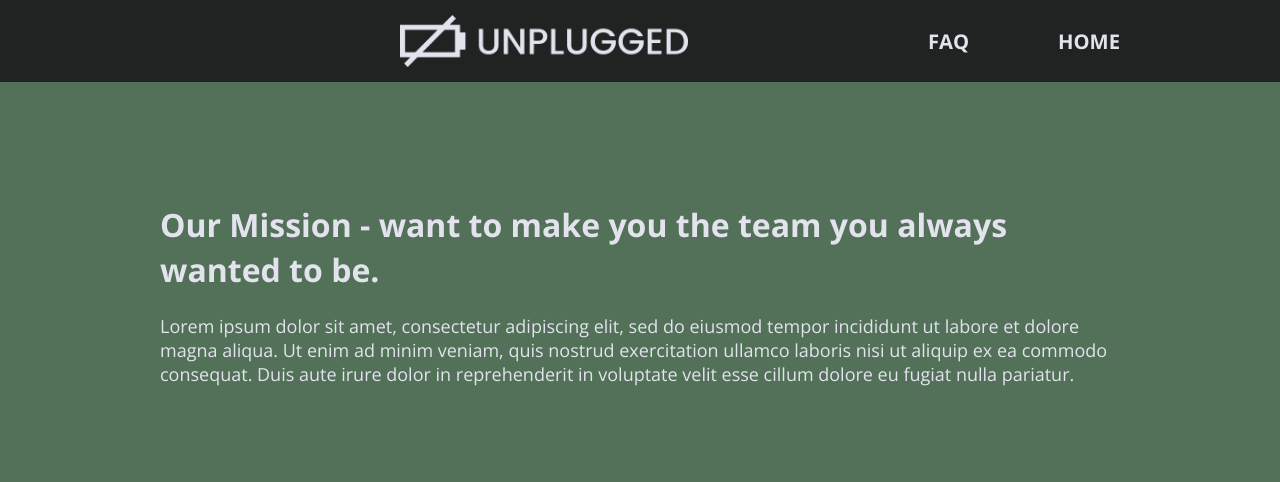
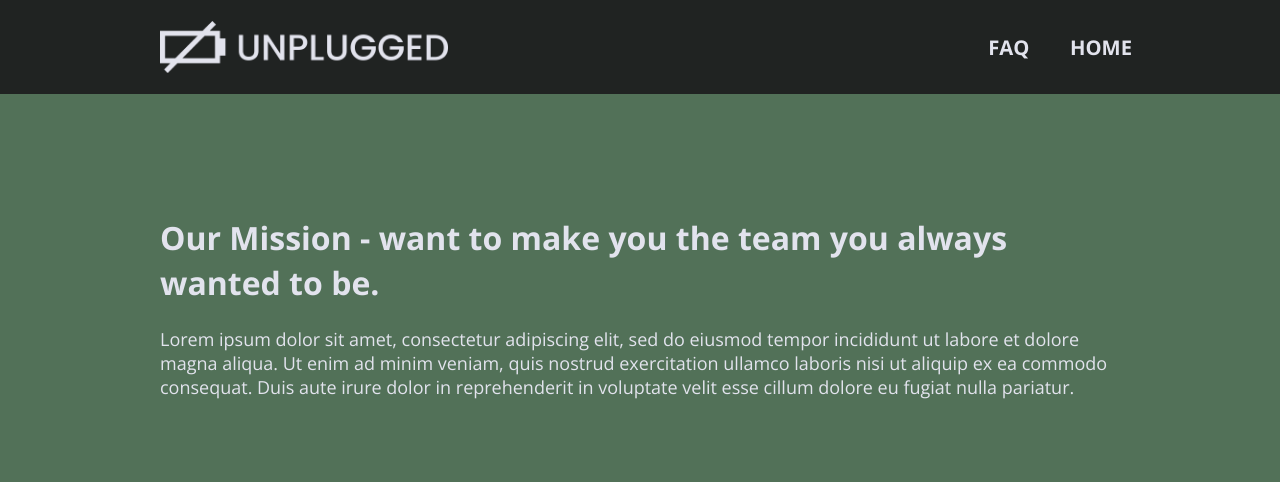
Before and after one commit to Josh-Darling13/unplugged, a website: page about/index.html in a window 1280 px wide. Shown: the top 482 px of the page. Drawn offline with nearby package versions, Linux system fonts and the light colour scheme; files that its build step writes are made by us from their sources; files whose address does not match are found by name.

Commit message:
added missing divs updated CSS

```diff
--- a/about/index.html
+++ b/about/index.html
@@ -34,20 +34,19 @@
 <body>
   <header>                                                                          <!--************* HEADER *****************-->
     <div class="content-wrapper">                                                   <!--************* Content wraper *****************-->
-        <a href="#">
-          <figure>
-            <a href="#">
-              <img src="../img/unpluggedlogo.png" alt="unplugged logo">
-            </a>
-          </figure>
+      <figure>
+        <a href="../index.html">
+          <img src="../img/unpluggedlogo.png" alt="unplugged logo">
         </a>
-        <div class="header-divider"></div>                                                <!--************* header divider *****************-->
+      </figure>
+      <div class="header-divider"></div>                                                <!--************* header divider *****************-->
         <nav>                                                                     <!--************* Nav *****************-->
           <ul>
-              <li><a href="../faq/index.html" target="_blank">FAQ</a></li>
-              <li><a href="../index.html" target="_blank">HOME</a></li>
+              <li><a href="../faq/index.html">FAQ</a></li>
+              <li><a href="../index.html">HOME</a></li>
           </ul>
         </nav>
+      </div>
     </div>
   </header>                                                                         <!--************* HEADER *****************-->
 
--- a/css/main.css
+++ b/css/main.css
@@ -108,8 +108,14 @@ textarea {
   ul,
   ol {
     list-style-type: none;
-    margin: 0;
-    padding: 0;
+
+    display: flex;
+    justify-content: space-around;
+  }
+
+  li{
+   /* margin: 0 1em 0 1em; */
+    padding: 0 1em 0 1em;
   }
 
   a {
@@ -562,8 +568,14 @@ input[type=button] {
         line-height: 1.25;
     }
 
+    /* Header */
 
-    /* Header */
+
+    ul{
+      display: flex;
+      justify-content: space-between;
+    }
+
     header {
       justify-content: space-around;
       padding: 33px 0;
@@ -587,7 +599,9 @@ input[type=button] {
     }
 
     header nav ul {
+      display: flex;
       justify-content: space-between;
+
     }
 
     .header-divider {
@@ -648,7 +662,6 @@ input[type=button] {
     margin: 0;
   }
 
-
   /* Footer */
 
   footer .content-wrapper {
@@ -683,10 +696,6 @@ input[type=button] {
   footer .copyright {
     width: 100%;
   }
-
-
-
-
 
   /*  About Page  */
 
@@ -738,7 +747,6 @@ input[type=button] {
       font-size: .875em;
       line-height: 1.125;
   }
-
 }
 
   @media only screen and (min-width:1200px) {
@@ -828,7 +836,6 @@ input[type=button] {
 
     /* FAQ Page */
 
-
     .faq h2 {
       width: 100%;
       font-size: 3em;
@@ -840,7 +847,8 @@ input[type=button] {
         line-height: 1;
     }
   }
-/* ==========================================================================
+
+  /* ==========================================================================
    Print styles.
    Inlined to avoid the additional HTTP request:
    https://www.phpied.com/delay-loading-your-print-css/
```
Also changed, not shown: faq/index.html (+9 -8 lines), index.html (+10 -10 lines).
